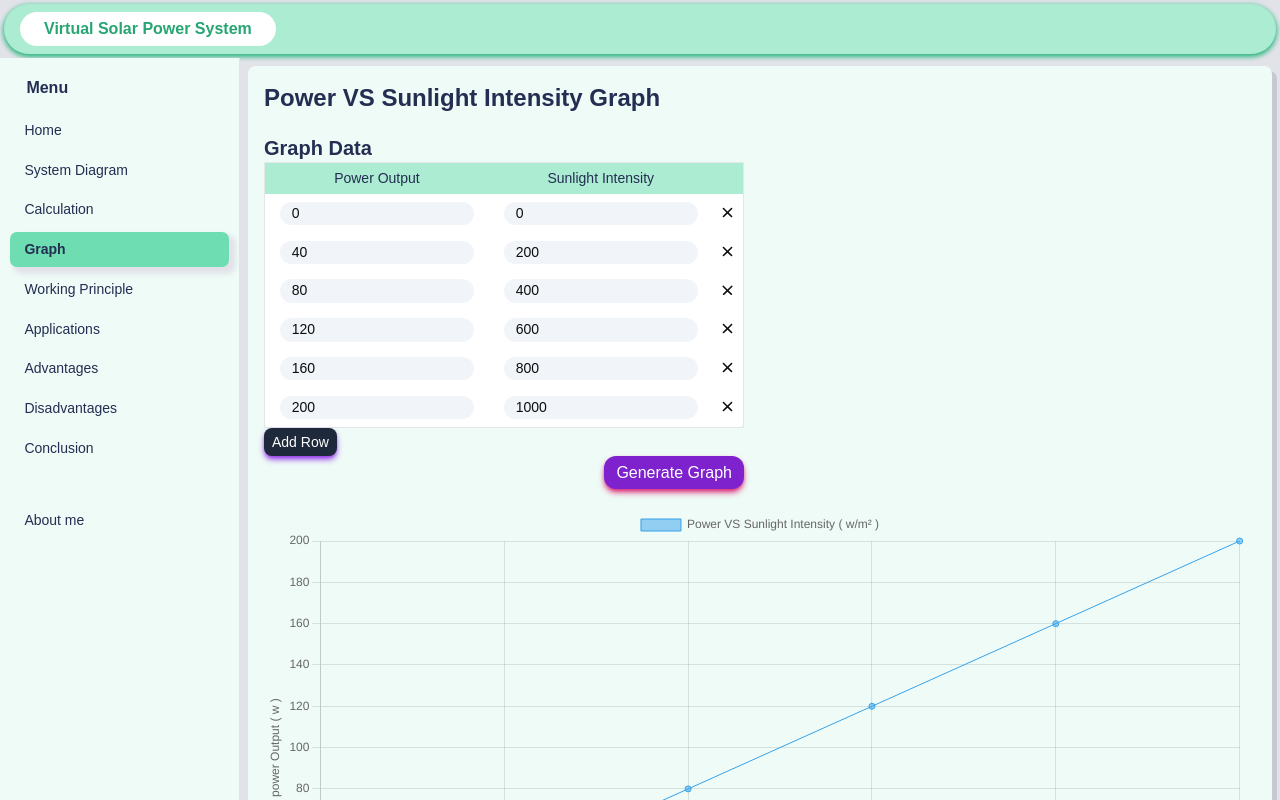
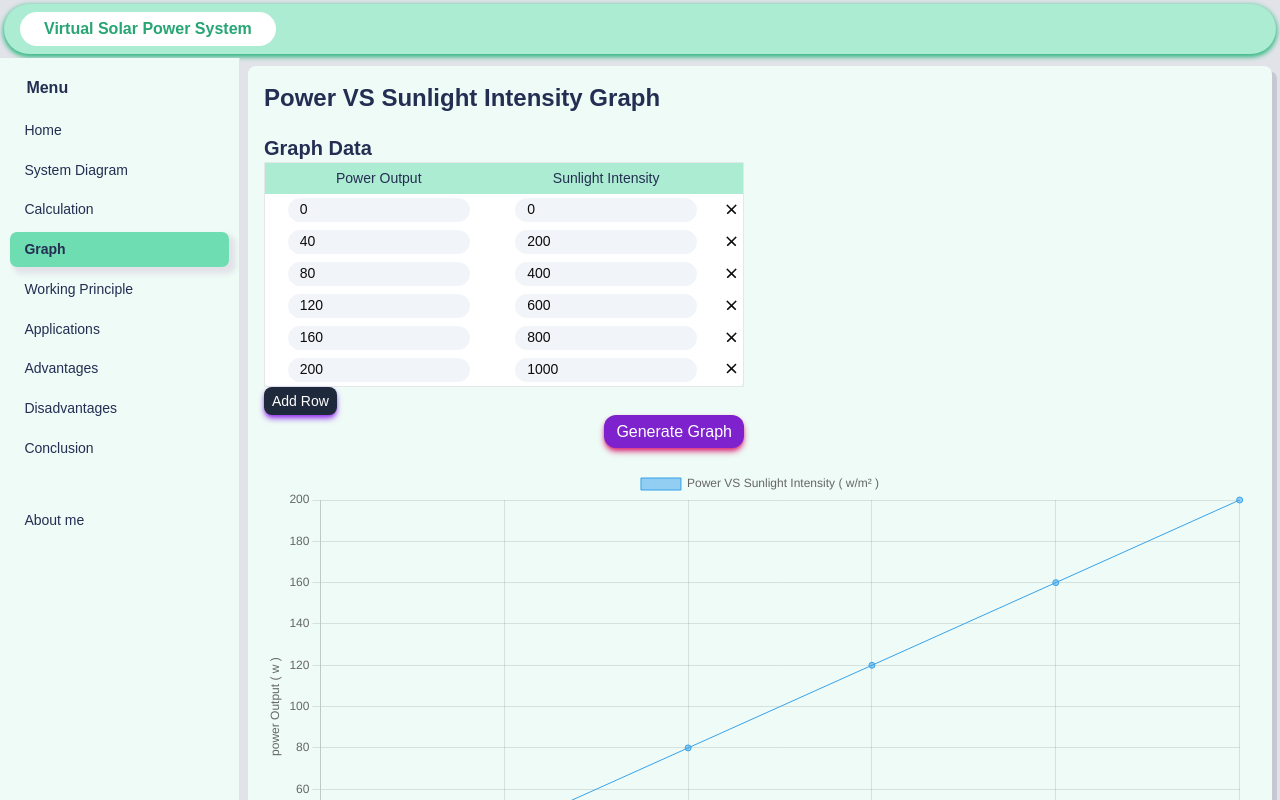
Before and after one commit to anshuGupta-cell/ST-Solar-Collge-Project, a Next.js app in the folder App/: page /graph in a window 1280 px wide. Shown: the top 800 px of the page. Built offline with nearby package versions, Linux system fonts and the light colour scheme.

Commit message:
about me page done

```diff
--- a/App/app/globals.css
+++ b/App/app/globals.css
@@ -469,6 +469,5 @@ body {
 
 .table-header {
   background: var(--clr-accent-200);
-  position: sticky;
-  top: 0;
+
 }
--- a/App/app/graph/chartData.json
+++ /dev/null
@@ -1,5 +0,0 @@
-[
-    {
-        "labels": []
-    }
-]
--- a/App/components/tableInput/tableInput.js
+++ b/App/components/tableInput/tableInput.js
@@ -37,7 +37,7 @@ const TableInput = (props) => {
 
 
     return (
-        <div className='max-w-[30rem]' onSubmit={(e) => generateGraph(e)}>
+        <form className='max-w-[30em]' onSubmit={(e) => generateGraph(e)}>
             <div className="ml-0   gap-2">
                 <h2 className="text-wrap text-xl font-semibold">Graph Data</h2>
                 <table className="border rounded-lg py-1 graph-table">
@@ -51,15 +51,15 @@ const TableInput = (props) => {
                     <tbody>
                         {links && links.map((item, i) => (
                             <tr className="opacity-95 relative" key={i} >
-                                <td className='p-1 ' data-cell="Power Output">
-                                    <input name="power" className="w-[90%] text-black rounded-full focus:outline-green-500 py-1 px-3 bg-slate-100 dark:bg-slate-600 dark:text-white/80" type="number" value={item.power || ""} onChange={(e) => handleChange(i, e.target.value, item.sunlightIntensity)} placeholder="Enter power" required />
+                                <td className=' ' data-cell="Power Output">
+                                    <input name="power" className="w-[80%] text-black rounded-full focus:outline-green-500 py-1 px-3 bg-slate-100 dark:bg-slate-600 dark:text-white/80" type="number" value={item.power || ""} onChange={(e) => handleChange(i, e.target.value, item.sunlightIntensity)} placeholder="Enter power" required />
                                 </td>
 
-                                <td className='p-1 ' data-cell="Sunlight Intensity">
-                                    <input name="sunlightIntensity" className="w-[90%] text-black rounded-full focus:outline-green-500 py-1 px-3 bg-slate-100 dark:bg-slate-600 dark:text-white/80" type="number" value={item.sunlightIntensity || ""} onChange={(e) => handleChange(i, item.power, e.target.value)} placeholder="Enter sunlight intensity" required />
+                                <td className=' ' data-cell="Sunlight Intensity">
+                                    <input name="sunlightIntensity" className="w-[80%] text-black rounded-full focus:outline-green-500 py-1 px-3 bg-slate-100 dark:bg-slate-600 dark:text-white/80" type="number" value={item.sunlightIntensity || ""} onChange={(e) => handleChange(i, item.power, e.target.value)} placeholder="Enter sunlight intensity" required />
                                 </td>
 
-                                <td className='p-1 ' data-cell=" ">
+                                <td className=' ' data-cell=" ">
                                     <button type="button" disabled={links.length == 1} className="py-1" onClick={() => removeLink(i)}>
                                         <div className="btn transform-bg hover:bg-slate-200 p-1 rounded-full">
                                             <img className="dark:invert object-cover rounded-full w-[0.8rem] h-[0.8rem]" src="/svg/xmark-regular.svg" alt="remove" />
@@ -76,7 +76,7 @@ const TableInput = (props) => {
             <div className="flex justify-end ">
                 <button type="submit" className="text-white bg-purple-700 px-3 active:scale-95 py-2 rounded-xl shadow-pink-600 shadow-md">Generate Graph</button>
             </div>
-        </div>
+        </form>
     )
 }
 
```
